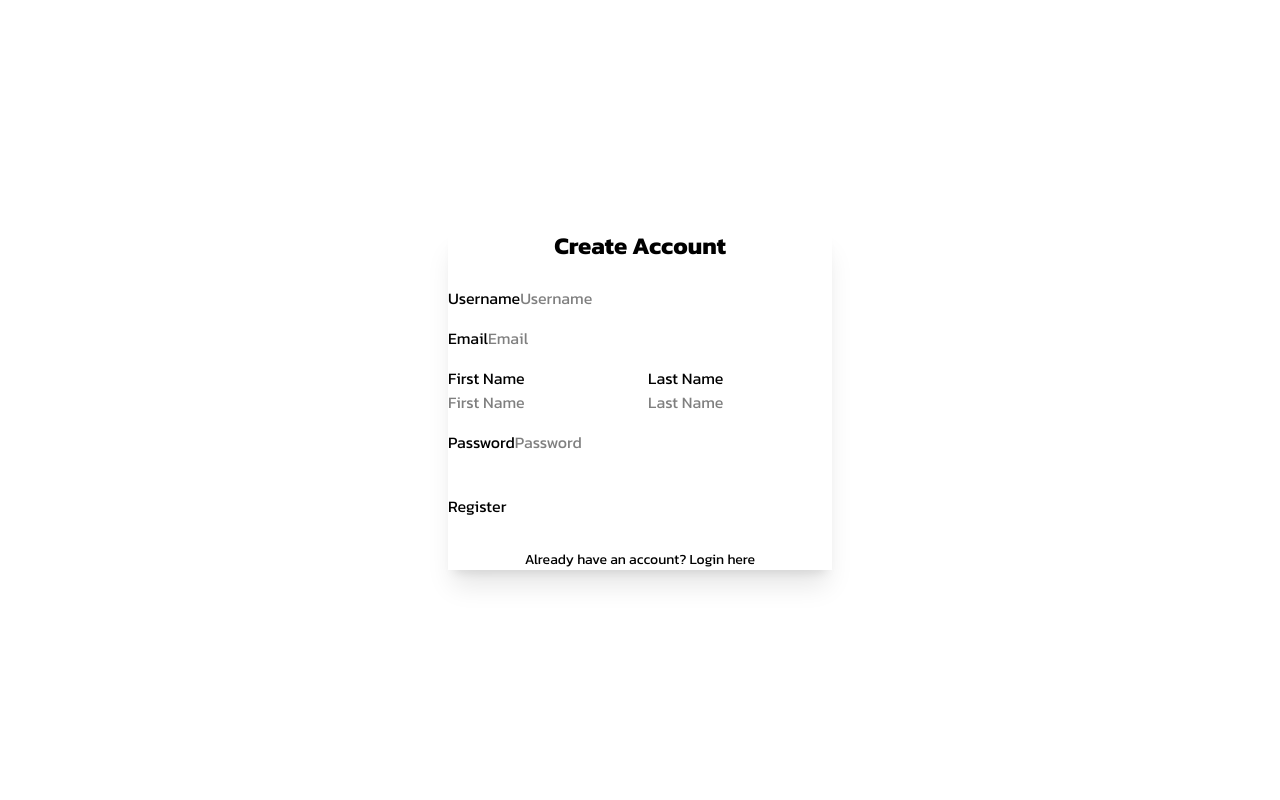
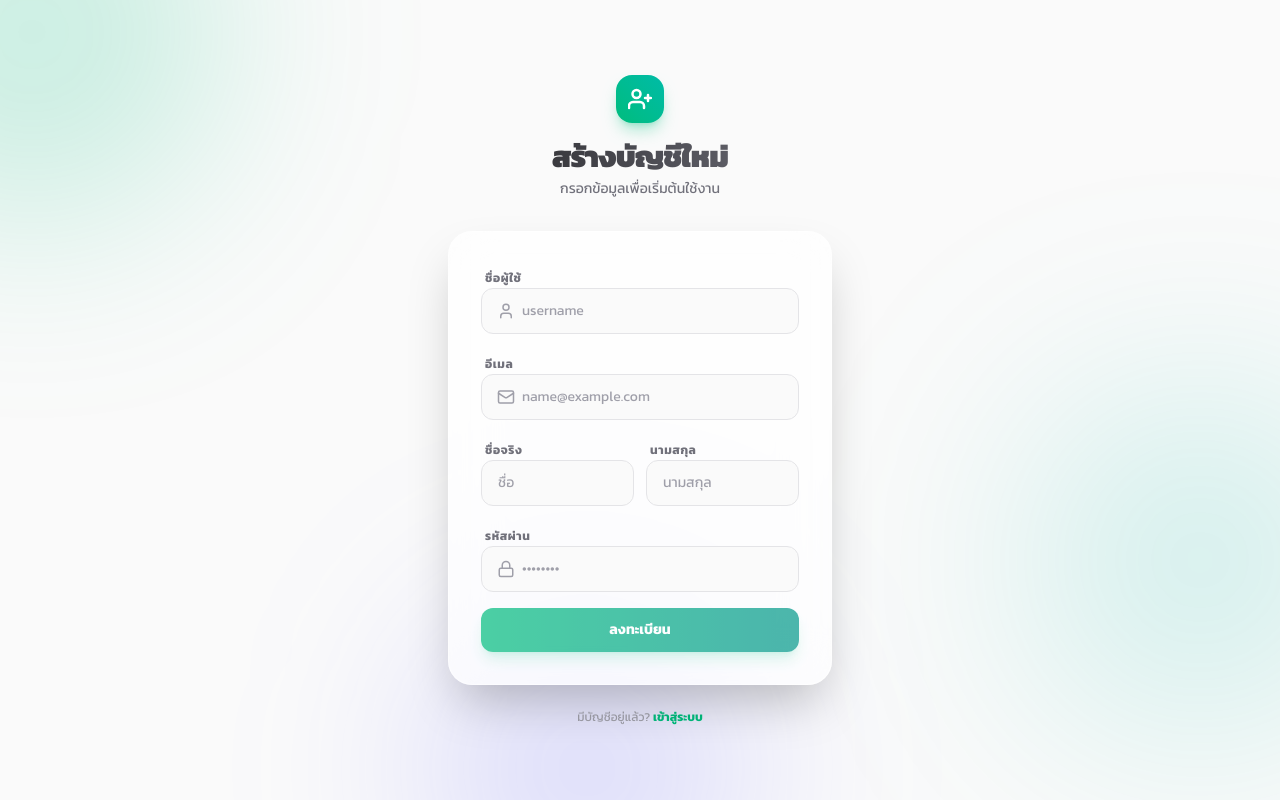
Before and after one commit to ayee-sutthiporn/RaiJaiProject, an Angular app: page /register in a window 1280 px wide. Built offline with nearby package versions, Linux system fonts and the light colour scheme.

Commit message:
feat: add initial registration page UI with form fields and styling.

```diff
--- a/src/app/features/auth/register/register.html
+++ b/src/app/features/auth/register/register.html
@@ -1,81 +1,162 @@
-<div class="min-h-screen flex items-center justify-center bg-base-200">
-    <div class="card w-full max-w-sm shadow-xl bg-base-100">
-        <div class="card-body">
-            <h2 class="card-title text-2xl font-bold text-center justify-center mb-6">Create Account</h2>
+<div
+    class="min-h-screen flex items-center justify-center bg-zinc-50 dark:bg-zinc-950 text-zinc-900 dark:text-zinc-100 font-sans relative overflow-hidden transition-colors duration-500">
 
-            <form [formGroup]="registerForm" (ngSubmit)="onSubmit()" class="flex flex-col gap-4">
+    <!-- Ambient Background Effects -->
+    <div class="absolute -top-40 -left-40 w-96 h-96 bg-emerald-500/20 rounded-full blur-[100px] animate-pulse-slow">
+    </div>
+    <div
+        class="absolute top-1/2 -right-20 w-80 h-80 bg-teal-500/20 rounded-full blur-[120px] animate-pulse-slow delay-1000">
+    </div>
+    <div
+        class="absolute -bottom-32 left-1/3 w-80 h-80 bg-indigo-500/20 rounded-full blur-[100px] animate-pulse-slow delay-700">
+    </div>
+
+    <div class="w-full max-w-md p-8 relative z-10 animate-in fade-in zoom-in duration-500">
+        <!-- Logo / Header -->
+        <div class="text-center mb-8">
+            <div
+                class="inline-flex items-center justify-center w-12 h-12 rounded-2xl bg-gradient-to-tr from-emerald-500 to-teal-500 shadow-lg shadow-emerald-500/30 mb-4 transform hover:scale-105 transition-transform duration-300">
+                <svg xmlns="http://www.w3.org/2000/svg" width="24" height="24" viewBox="0 0 24 24" fill="none"
+                    stroke="currentColor" stroke-width="2.5" stroke-linecap="round" stroke-linejoin="round"
+                    class="text-white">
+                    <path d="M16 21v-2a4 4 0 0 0-4-4H5a4 4 0 0 0-4 4v2" />
+                    <circle cx="8.5" cy="7" r="4" />
+                    <line x1="20" x2="20" y1="8" y2="14" />
+                    <line x1="23" x2="17" y1="11" y2="11" />
+                </svg>
+            </div>
+            <h1
+                class="text-3xl font-black bg-gradient-to-r from-zinc-800 to-zinc-500 dark:from-white dark:to-zinc-400 bg-clip-text text-transparent tracking-tight mb-1">
+                สร้างบัญชีใหม่</h1>
+            <p class="text-zinc-500 dark:text-zinc-400 text-sm">กรอกข้อมูลเพื่อเริ่มต้นใช้งาน</p>
+        </div>
+
+        <!-- Card -->
+        <div
+            class="bg-white/70 dark:bg-zinc-900/70 backdrop-blur-xl rounded-3xl shadow-2xl border border-white/50 dark:border-zinc-800 p-8">
+            <form [formGroup]="registerForm" (ngSubmit)="onSubmit()" class="space-y-4">
+
+                <!-- Helper for error style -->
+                <!-- Username Field -->
+                <div class="space-y-1">
+                    <label for="username"
+                        class="text-xs font-bold text-zinc-500 dark:text-zinc-400 uppercase tracking-wider ml-1">ชื่อผู้ใช้</label>
+                    <div class="relative group">
+                        <div
+                            class="absolute inset-y-0 left-0 pl-4 flex items-center pointer-events-none text-zinc-400 group-focus-within:text-emerald-500 transition-colors">
+                            <svg xmlns="http://www.w3.org/2000/svg" width="18" height="18" viewBox="0 0 24 24"
+                                fill="none" stroke="currentColor" stroke-width="2" stroke-linecap="round"
+                                stroke-linejoin="round">
+                                <path d="M19 21v-2a4 4 0 0 0-4-4H9a4 4 0 0 0-4 4v2" />
+                                <circle cx="12" cy="7" r="4" />
+                            </svg>
+                        </div>
+                        <input id="username" formControlName="username" type="text" autocomplete="username"
+                            class="block w-full pl-10 pr-4 py-3 bg-zinc-50 dark:bg-zinc-800/50 border border-zinc-200 dark:border-zinc-700 rounded-xl focus:ring-2 focus:ring-emerald-500 focus:border-transparent outline-none transition-all placeholder-zinc-400 dark:text-white text-sm"
+                            [class.border-red-500]="registerForm.get('username')?.invalid && registerForm.get('username')?.touched"
+                            placeholder="username">
+                    </div>
+                </div>
+
+                <!-- Email Field -->
+                <div class="space-y-1">
+                    <label for="email"
+                        class="text-xs font-bold text-zinc-500 dark:text-zinc-400 uppercase tracking-wider ml-1">อีเมล</label>
+                    <div class="relative group">
+                        <div
+                            class="absolute inset-y-0 left-0 pl-4 flex items-center pointer-events-none text-zinc-400 group-focus-within:text-emerald-500 transition-colors">
+                            <svg xmlns="http://www.w3.org/2000/svg" width="18" height="18" viewBox="0 0 24 24"
+                                fill="none" stroke="currentColor" stroke-width="2" stroke-linecap="round"
+                                stroke-linejoin="round">
+                                <rect width="20" height="16" x="2" y="4" rx="2" />
+                                <path d="m22 7-8.97 5.7a1.94 1.94 0 0 1-2.06 0L2 7" />
+                            </svg>
+                        </div>
+                        <input id="email" formControlName="email" type="email" autocomplete="email"
+                            class="block w-full pl-10 pr-4 py-3 bg-zinc-50 dark:bg-zinc-800/50 border border-zinc-200 dark:border-zinc-700 rounded-xl focus:ring-2 focus:ring-emerald-500 focus:border-transparent outline-none transition-all placeholder-zinc-400 dark:text-white text-sm"
+                            [class.border-red-500]="registerForm.get('email')?.invalid && registerForm.get('email')?.touched"
+                            placeholder="name@example.com">
+                    </div>
+                </div>
+
+                <!-- Name Fields -->
+                <div class="grid grid-cols-2 gap-3">
+                    <div class="space-y-1">
+                        <label for="firstName"
+                            class="text-xs font-bold text-zinc-500 dark:text-zinc-400 uppercase tracking-wider ml-1">ชื่อจริง</label>
+                        <input id="firstName" formControlName="firstName" type="text"
+                            class="block w-full px-4 py-3 bg-zinc-50 dark:bg-zinc-800/50 border border-zinc-200 dark:border-zinc-700 rounded-xl focus:ring-2 focus:ring-emerald-500 focus:border-transparent outline-none transition-all placeholder-zinc-400 dark:text-white text-sm"
+                            [class.border-red-500]="registerForm.get('firstName')?.invalid && registerForm.get('firstName')?.touched"
+                            placeholder="ชื่อ">
+                    </div>
+                    <div class="space-y-1">
+                        <label for="lastName"
+                            class="text-xs font-bold text-zinc-500 dark:text-zinc-400 uppercase tracking-wider ml-1">นามสกุล</label>
+                        <input id="lastName" formControlName="lastName" type="text"
+                            class="block w-full px-4 py-3 bg-zinc-50 dark:bg-zinc-800/50 border border-zinc-200 dark:border-zinc-700 rounded-xl focus:ring-2 focus:ring-emerald-500 focus:border-transparent outline-none transition-all placeholder-zinc-400 dark:text-white text-sm"
+                            [class.border-red-500]="registerForm.get('lastName')?.invalid && registerForm.get('lastName')?.touched"
+                            placeholder="นามสกุล">
+                    </div>
+                </div>
+
+                <!-- Password Field -->
+                <div class="space-y-1">
+                    <label for="password"
+                        class="text-xs font-bold text-zinc-500 dark:text-zinc-400 uppercase tracking-wider ml-1">รหัสผ่าน</label>
+                    <div class="relative group">
+                        <div
+                            class="absolute inset-y-0 left-0 pl-4 flex items-center pointer-events-none text-zinc-400 group-focus-within:text-emerald-500 transition-colors">
+                            <svg xmlns="http://www.w3.org/2000/svg" width="18" height="18" viewBox="0 0 24 24"
+                                fill="none" stroke="currentColor" stroke-width="2" stroke-linecap="round"
+                                stroke-linejoin="round">
+                                <rect width="18" height="11" x="3" y="11" rx="2" ry="2" />
+                                <path d="M7 11V7a5 5 0 0 1 10 0v4" />
+                            </svg>
+                        </div>
+                        <input id="password" formControlName="password" type="password" autocomplete="new-password"
+                            class="block w-full pl-10 pr-4 py-3 bg-zinc-50 dark:bg-zinc-800/50 border border-zinc-200 dark:border-zinc-700 rounded-xl focus:ring-2 focus:ring-emerald-500 focus:border-transparent outline-none transition-all placeholder-zinc-400 dark:text-white text-sm"
+                            [class.border-red-500]="registerForm.get('password')?.invalid && registerForm.get('password')?.touched"
+                            placeholder="••••••••">
+                    </div>
+                </div>
 
                 <!-- Error Message -->
                 @if (errorMessage()) {
-                <div class="alert alert-error text-sm py-2">
+                <div
+                    class="p-3 bg-red-50 dark:bg-red-900/20 text-red-600 dark:text-red-400 text-sm rounded-xl flex items-center gap-2 animate-in zoom-in duration-300">
+                    <svg xmlns="http://www.w3.org/2000/svg" width="16" height="16" viewBox="0 0 24 24" fill="none"
+                        stroke="currentColor" stroke-width="2" stroke-linecap="round" stroke-linejoin="round">
+                        <circle cx="12" cy="12" r="10" />
+                        <line x1="12" x2="12" y1="8" y2="12" />
+                        <line x1="12" x2="12.01" y1="16" y2="16" />
+                    </svg>
                     <span>{{ errorMessage() }}</span>
                 </div>
                 }
 
-                <!-- Username -->
-                <div class="form-control">
-                    <label class="label" for="username">
-                        <span class="label-text">Username</span>
-                    </label>
-                    <input type="text" id="username" formControlName="username" placeholder="Username"
-                        class="input input-bordered"
-                        [class.input-error]="registerForm.get('username')?.invalid && registerForm.get('username')?.touched" />
-                </div>
-
-                <!-- Email -->
-                <div class="form-control">
-                    <label class="label" for="email">
-                        <span class="label-text">Email</span>
-                    </label>
-                    <input type="email" id="email" formControlName="email" placeholder="Email"
-                        class="input input-bordered"
-                        [class.input-error]="registerForm.get('email')?.invalid && registerForm.get('email')?.touched" />
-                </div>
-
-                <!-- Name Fields -->
-                <div class="flex gap-2">
-                    <div class="form-control w-1/2">
-                        <label class="label" for="firstName">
-                            <span class="label-text">First Name</span>
-                        </label>
-                        <input type="text" id="firstName" formControlName="firstName" placeholder="First Name"
-                            class="input input-bordered"
-                            [class.input-error]="registerForm.get('firstName')?.invalid && registerForm.get('firstName')?.touched" />
-                    </div>
-                    <div class="form-control w-1/2">
-                        <label class="label" for="lastName">
-                            <span class="label-text">Last Name</span>
-                        </label>
-                        <input type="text" id="lastName" formControlName="lastName" placeholder="Last Name"
-                            class="input input-bordered"
-                            [class.input-error]="registerForm.get('lastName')?.invalid && registerForm.get('lastName')?.touched" />
-                    </div>
-                </div>
-
-                <!-- Password -->
-                <div class="form-control">
-                    <label class="label" for="password">
-                        <span class="label-text">Password</span>
-                    </label>
-                    <input type="password" id="password" formControlName="password" placeholder="Password"
-                        class="input input-bordered"
-                        [class.input-error]="registerForm.get('password')?.invalid && registerForm.get('password')?.touched" />
-                </div>
-
-                <div class="form-control mt-6">
-                    <button type="submit" class="btn btn-primary" [disabled]="registerForm.invalid || isLoading()">
-                        @if (isLoading()) {
-                        <span class="loading loading-spinner"></span>
-                        }
-                        Register
-                    </button>
-                </div>
-
-                <div class="text-center mt-4 text-sm">
-                    Already have an account? <a routerLink="/login" class="link link-primary">Login here</a>
-                </div>
-
+                <!-- Submit Button -->
+                <button type="submit" [disabled]="registerForm.invalid || isLoading()"
+                    class="w-full mt-4 flex justify-center items-center py-3 px-4 rounded-xl text-sm font-bold text-white bg-gradient-to-r from-emerald-500 to-teal-600 hover:from-emerald-400 hover:to-teal-500 focus:outline-none focus:ring-2 focus:ring-offset-2 focus:ring-emerald-500 disabled:opacity-70 disabled:cursor-not-allowed transform transition-all duration-200 active:scale-[0.98] shadow-lg shadow-emerald-500/20">
+                    @if (isLoading()) {
+                    <svg class="animate-spin -ml-1 mr-2 h-4 w-4 text-white" xmlns="http://www.w3.org/2000/svg"
+                        fill="none" viewBox="0 0 24 24">
+                        <circle class="opacity-25" cx="12" cy="12" r="10" stroke="currentColor" stroke-width="4">
+                        </circle>
+                        <path class="opacity-75" fill="currentColor"
+                            d="M4 12a8 8 0 018-8V0C5.373 0 0 5.373 0 12h4zm2 5.291A7.962 7.962 0 014 12H0c0 3.042 1.135 5.824 3 7.938l3-2.647z">
+                        </path>
+                    </svg>
+                    กำลังลงทะเบียน...
+                    } @else {
+                    ลงทะเบียน
+                    }
+                </button>
             </form>
         </div>
+
+        <p class="text-center text-xs text-zinc-400 mt-6">
+            มีบัญชีอยู่แล้ว? <a routerLink="/login"
+                class="text-emerald-500 font-bold hover:text-emerald-400 transition-colors">เข้าสู่ระบบ</a>
+        </p>
     </div>
 </div>
```
